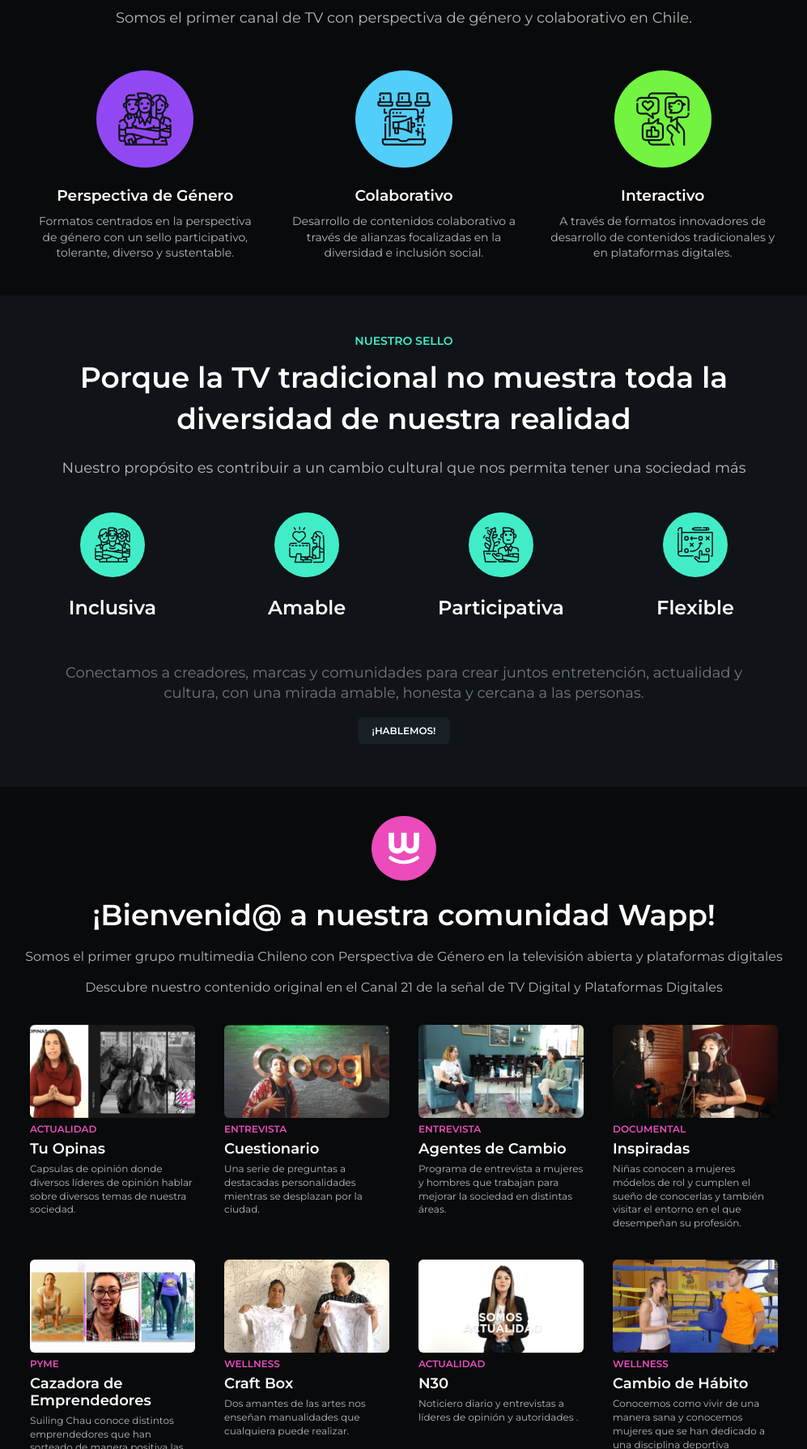
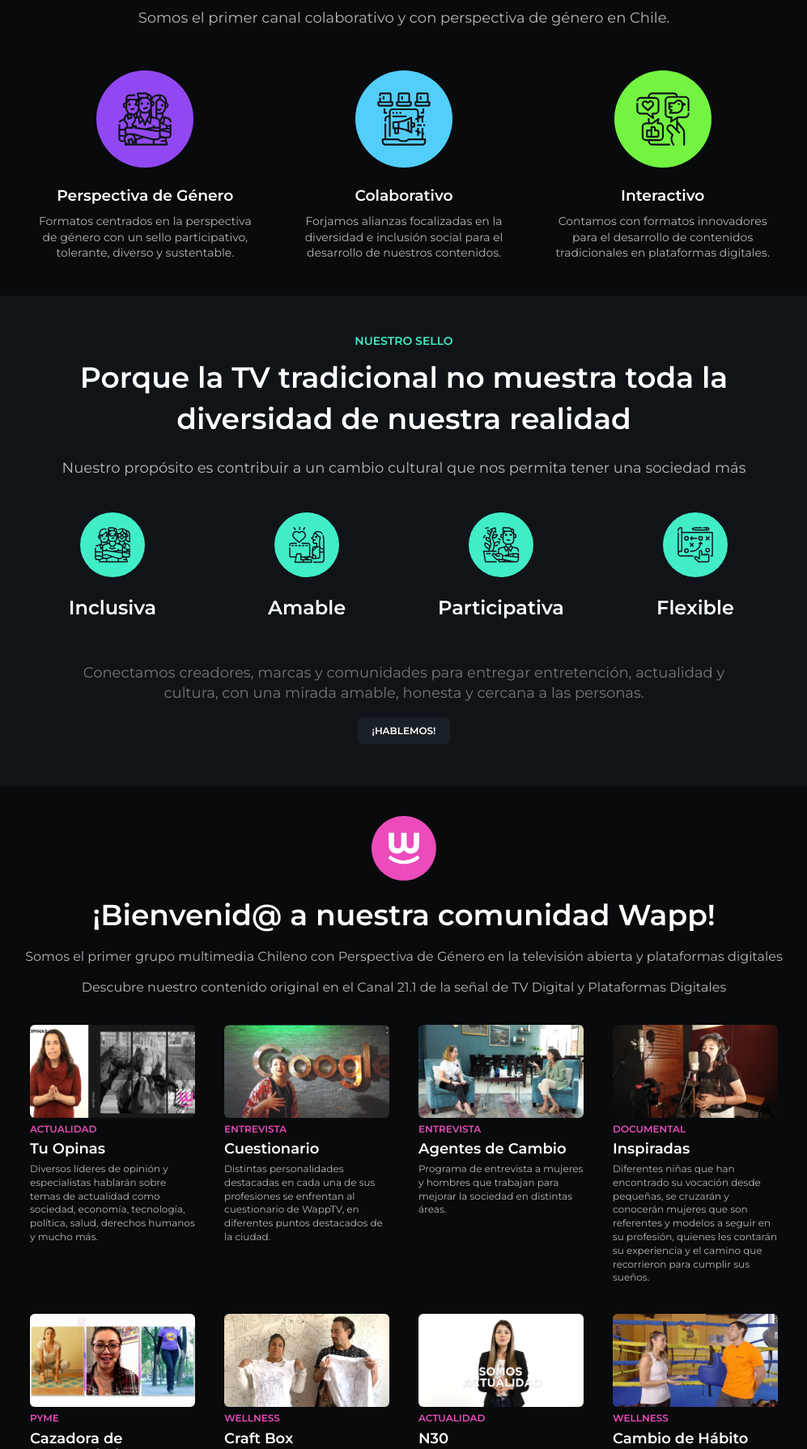
Before and after one commit to vyarad91/wapptv-build, a plain HTML site: page nosotros.html in a window 1280 px wide. Shown: the part 790-2580 px from the top of the page at 81% size, without its empty margins (141-1138 px from the left). Drawn offline with Linux system fonts and the light colour scheme.

Commit message:
cambios de texto

```diff
--- a/nosotros.html
+++ b/nosotros.html
@@ -3,7 +3,7 @@
   <meta charset="utf-8">
   <meta http-equiv="X-UA-Compatible" content="IE=edge,chrome=1">
   <title>WappTV</title>
-  <meta name="description" content="El primer canal de TV con perspectiva de género y colaborativo en Chile">
+  <meta name="description" content="Somos el primer canal colaborativo y con perspectiva de género en Chile">
   <meta name="viewport" content="width=device-width,initial-scale=1">
   <script>
     (function(w,d,s,l,i){w[l]=w[l]||[];w[l].push({'gtm.start':
@@ -13,13 +13,13 @@
     })(window,document,'script','dataLayer','GTM-K33Q5NZ');
 
   </script>
-  <meta property="og:title" content="Somos WappTV">
-  <meta property="og:description" content="El primer canal de TV con perspectiva de género y colaborativo en Chile">
+  <meta property="og:title" content="WappTV">
+  <meta property="og:description" content="Somos el primer canal colaborativo y con perspectiva de género en Chile">
   <meta property="og:image" content="/images/social-media.png">
   <meta property="og:url" content="https://www.wapptv.cl/">
   <meta property="og:site_name" content="WappTV">
-  <meta name="twitter:title" content="Somos WappTV">
-  <meta name="twitter:description" content="El primer canal de TV con perspectiva de género y colaborativo en Chile">
+  <meta name="twitter:title" content="WappTV">
+  <meta name="twitter:description" content="Somos el primer canal colaborativo y con perspectiva de género en Chile">
   <meta name="twitter:image" content="/images/social-media.png">
   <meta name="twitter:card" content="summary_large_image">
   <meta name="twitter:site" content="@wapptv">
@@ -67,7 +67,7 @@
     <div class="center">
       <h1>
          Nace un nuevo medio <span class="h">interactivo, multiplataforma </span>y con huella de mujer</h1>
-      <h2>Somos el primer canal de TV con perspectiva de género y colaborativo en Chile.</h2>
+      <h2>Somos el primer canal colaborativo y con perspectiva de género en Chile.</h2>
     </div>
   </div>
   <div class="container">
@@ -78,11 +78,11 @@
       </div>
       <div class="col-4"><img class="icon" src="images/colaborative.svg">
         <h3>Colaborativo</h3>
-        <p>Desarrollo de contenidos colaborativo a través de alianzas focalizadas en la diversidad e inclusión social.</p>
+        <p>Forjamos alianzas focalizadas en la diversidad e inclusión social para el desarrollo de nuestros contenidos.</p>
       </div>
       <div class="col-4"><img class="icon" src="images/interactive.svg">
         <h3>Interactivo</h3>
-        <p>A través de formatos innovadores de desarrollo de contenidos tradicionales y en plataformas digitales.</p>
+        <p> Contamos con formatos innovadores para el desarrollo de contenidos tradicionales en plataformas digitales.</p>
       </div>
     </div>
   </div>
@@ -106,7 +106,7 @@
       </div>
       <div class="row">
         <div class="center">
-          <p>Conectamos a creadores, marcas y comunidades para crear juntos entretención, actualidad y cultura, con una mirada amable, honesta y cercana a las personas.</p><a class="btn" href="mailto:contacto@wapptv.cl">¡Hablemos!</a>
+          <p>Conectamos creadores, marcas y comunidades para entregar entretención, actualidad y cultura, con una mirada amable, honesta y cercana a las personas.</p><a class="btn" href="mailto:contacto@wapptv.cl">¡Hablemos!</a>
         </div>
       </div>
     </div>
@@ -116,19 +116,19 @@
       <div class="head"><img class="icon" src="images/icon.svg">
         <h4>¡Bienvenid@ a nuestra comunidad Wapp!</h4>
         <p>Somos el primer grupo multimedia Chileno con Perspectiva de Género en la televisión abierta y plataformas digitales</p>
-        <p>Descubre nuestro contenido original en el Canal 21 de la señal de TV Digital y Plataformas Digitales</p>
+        <p>Descubre nuestro contenido original en el Canal 21.1 de la señal de TV Digital y Plataformas Digitales</p>
       </div>
       <div class="row">
         <div class="col-3">
           <div class="show-box"><img class="tv-show" src="images/tu-opinas.png"><span class="h2">Actualidad</span>
             <h5>Tu Opinas</h5>
-            <p>Capsulas de opinión donde diversos líderes de opinión hablar sobre diversos temas de nuestra sociedad.</p>
+            <p>Diversos líderes de opinión y especialistas hablarán sobre temas de actualidad como sociedad, economía, tecnología, política, salud, derechos humanos y mucho más.</p>
           </div>
         </div>
         <div class="col-3">
           <div class="show-box"><img class="tv-show" src="images/cuestionario.png"><span class="h2">Entrevista</span>
             <h5>Cuestionario</h5>
-            <p>Una serie de preguntas a destacadas personalidades mientras se desplazan por la ciudad.</p>
+            <p>Distintas personalidades destacadas en cada una de sus profesiones se enfrentan al cuestionario de WappTV, en diferentes puntos destacados de la ciudad.</p>
           </div>
         </div>
         <div class="col-3">
@@ -140,7 +140,7 @@
         <div class="col-3">
           <div class="show-box"><img class="tv-show" src="images/inspiradas.png"><span class="h2">Documental</span>
             <h5>Inspiradas</h5>
-            <p>Niñas conocen a mujeres módelos de rol y cumplen el sueño de conocerlas y también visitar el entorno en el que desempeñan su profesión.</p>
+            <p>Diferentes niñas que han encontrado su vocación desde pequeñas, se cruzarán y conocerán mujeres que son referentes y modelos a seguir en su profesión, quienes les contarán su experiencia y el camino que recorrieron para cumplir sus sueños.</p>
           </div>
         </div>
       </div>
@@ -148,13 +148,13 @@
         <div class="col-3">
           <div class="show-box"><img class="tv-show" src="images/cazadora-emprendedores.png"><span class="h2">PYME</span>
             <h5>Cazadora de Emprendedores</h5>
-            <p>Suiling Chau conoce distintos emprendedores que han sorteado de manera positiva las dificultades que se viven en tiempos de COVID-19.</p>
+            <p>Emprender es perseverar, sin miedo al fracaso, hasta alcanzar los objetivos. Nuestra cazadora de emprendedores, Suiling Chau, nos presentara en cada capitulo a distintas personas que se animaron a apostar por sus sueños.</p>
           </div>
         </div>
         <div class="col-3">
           <div class="show-box"><img class="tv-show" src="images/craft-box.png"><span class="h2">Wellness</span>
             <h5>Craft Box</h5>
-            <p>Dos amantes de las artes nos enseñan manualidades que cualquiera puede realizar.</p>
+            <p>Deja volar tu imaginación y pon tus manos a trabajar junto a Silvia y Boris. En cada capítulo encontrarás una oferta diferente de manualidades para realizar en casa.</p>
           </div>
         </div>
         <div class="col-3">
```
Also changed, not shown: index.html (+6 -6 lines).
